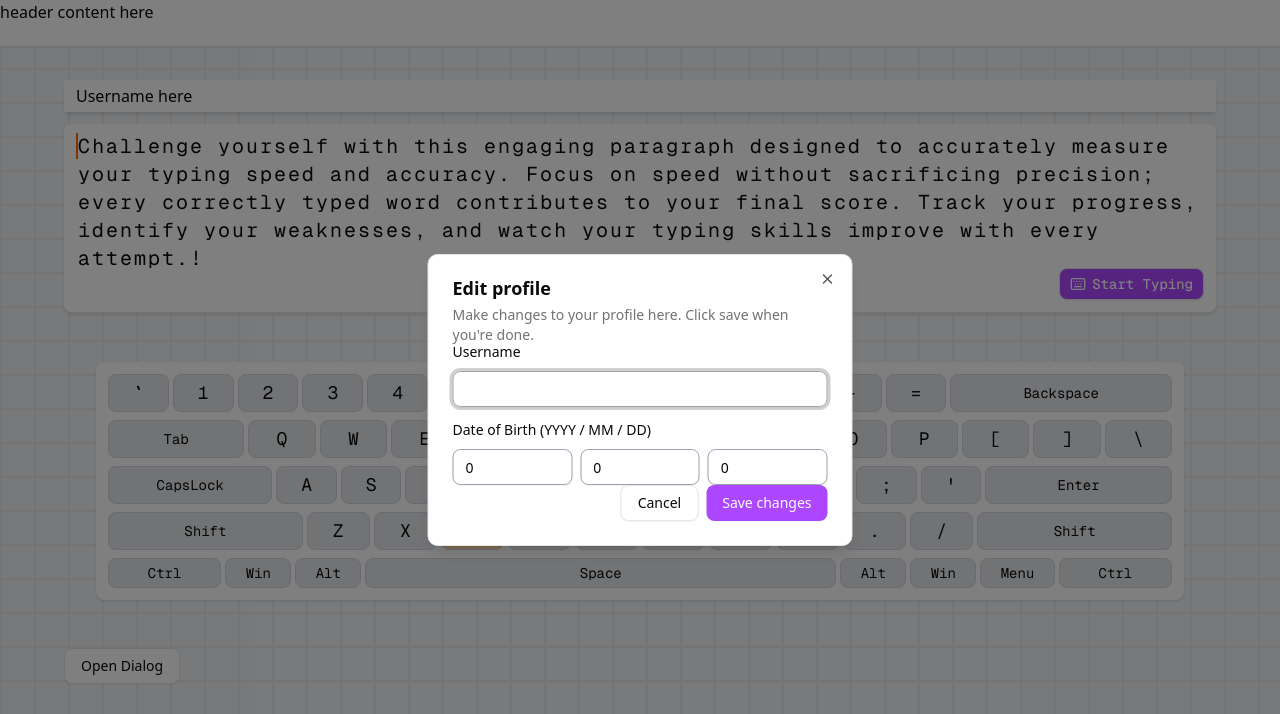
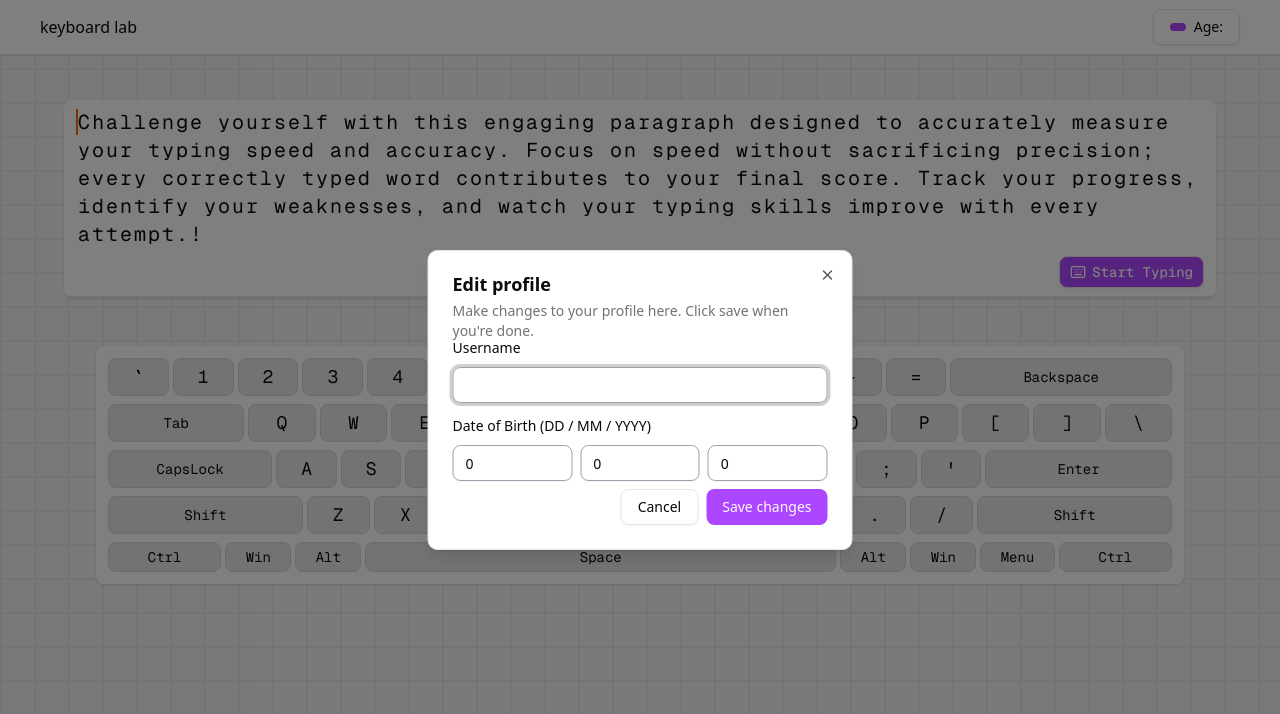
Before and after one commit to Umar-Farooq-5757/Mini-Projects, a Next.js app in the folder Keyboard Lab/: page / in a window 1280 px wide. Shown: the top 714 px of the page. Built offline with nearby package versions, Linux system fonts and the light colour scheme.

Commit message:
keyboard lab: reverting back

```diff
--- a/Keyboard Lab/app/page.js
+++ b/Keyboard Lab/app/page.js
@@ -3,8 +3,6 @@ import Keyboard from "@/components/Keyboard";
 import { useAppContext } from "@/contexts/AppContext";
 import { useCallback, useEffect, useRef, useState } from "react";
 import useClickSound from "../hooks/useClickSound.js";
-import InfoBar from "@/components/InfoBar.js";
-import { UserInfo } from "@/components/modals/UserInfo.js";
 import { KeyboardIcon } from "lucide-react";
 import { Button } from "@/components/ui/button.jsx";
 
@@ -60,17 +58,16 @@ export default function Home() {
   };
 
   return (
-    <div className="py-8 px-2 sm:px-8 md:px-12 xl:px-16 bg-transparent min-h-[calc(100vh-3rem)]">
-      <InfoBar />
+    <div className="py-8 px-2 sm:px-8 md:px-12 xl:px-16 bg-transparent min-h-[calc(100vh-56px)]">
       <div className="font-mono text-[17px] sm:text-xl">
-        <div className="my-3 border-b-2 pb-10 bg-white rounded-md px-3 py-2 shadow-sm relative">
+        <div className="my-3 border-b-2 pb-12 bg-white rounded-md px-3 py-2 shadow-sm relative">
           {RenderText()}
           <Button
           onClick={handleClick}
             variant="outline"
             size="sm"
             className={
-              "absolute right-3 bottom-3 bg-purple-500 text-white cursor-pointer"
+              "absolute right-3 bottom-2 bg-purple-500 text-white cursor-pointer"
             }
           >
             <KeyboardIcon /> Start Typing
@@ -95,7 +92,6 @@ export default function Home() {
         autoCapitalize="off"
         spellCheck="false"
       />
-      <UserInfo />
     </div>
   );
 }
--- a/Keyboard Lab/components/Header.js
+++ b/Keyboard Lab/components/Header.js
@@ -1,8 +1,11 @@
+import { UserInfo } from "./modals/UserInfo";
+
 export default function Header() {
 
   return (
-    <header className="border-b-2 h-12 bg-white">
-      header content here
+    <header className="border-b-2 h-14 bg-white flex justify-between items-center px-10 py-5">
+      <h1>keyboard lab</h1>
+      <UserInfo/>
     </header>
   )
 }
--- a/Keyboard Lab/components/InfoBar.js
+++ /dev/null
@@ -1,9 +0,0 @@
-import React from 'react'
-
-export default function InfoBar() {
-  return (
-    <div className='bg-white shadow-md py-1 px-3'>
-      <h2>Username here</h2>
-    </div>
-  )
-}
--- a/Keyboard Lab/components/modals/UserInfo.js
+++ b/Keyboard Lab/components/modals/UserInfo.js
@@ -14,25 +14,32 @@ import { Input } from "@/components/ui/input";
 import { Label } from "@/components/ui/label";
 import { useAppContext } from "@/contexts/AppContext";
 import calculateAge from "@/utils/calculateAge";
-import { useState } from "react";
+import { useEffect, useState } from "react";
 const toNumOrZero = (value) => (value ? Number(value) : 0);
 export function UserInfo() {
   const { info, setInfo } = useAppContext();
   const [username, setUsername] = useState("");
-  const [years, setYears] = useState(0);
-  const [months, setMonths] = useState(0);
-  const [days, setDays] = useState(0);
+  const [year, setyear] = useState(0);
+  const [month, setmonth] = useState(0);
+  const [day, setday] = useState(0);
   const [isOpen, setIsOpen] = useState(Object.keys(info || {}).length == 0);
   const [isWarning, setIsWarning] = useState(false);
   // console.log(useAge(new Date("2008-08-21")));
+  useEffect(() => {
+    setUsername(info?.username || "");
+    setyear(info?.dob?.year || 0);
+    setmonth(info?.dob?.month || 0);
+    setday(info?.dob?.day || 0);
+  }, [info]);
+
   const isFormValid = () => {
-    return username.trim() !== "" && years > 0 && months > 0 && days > 0;
+    return username.trim() !== "" && year > 0 && month > 0 && day > 0;
   };
   const handleSubmit = (e) => {
     e.preventDefault();
     if (isFormValid()) {
       setIsWarning(false);
-      const dob = calculateAge(new Date(`${years}-${months}-${days}`));
+      const dob = { year, month, day };
       const userInfo = { username: username.trim(), dob };
       localStorage.setItem("userinfo", JSON.stringify(userInfo));
       setInfo(userInfo);
@@ -42,18 +49,51 @@ export function UserInfo() {
     }
   };
   const handleCancel = () => {
-    if (!username || !years || !months || !days) {
+    if (!username || !year || !month || !day) {
       setIsWarning(true);
     } else {
       setIsOpen(false);
     }
   };
-
-  console.log(info?.username);
+  const getInitials = (fullName) => {
+    if (
+      !fullName ||
+      typeof fullName !== "string" ||
+      fullName.trim().length == 0
+    ) {
+      return "";
+    }
+    const nameParts = fullName
+      .trim()
+      .split(/\s+/)
+      .filter((part) => part.length > 0);
+    const initials = nameParts.map((part) => part.charAt(0));
+    return initials.join("").toUpperCase();
+  };
+  // const [userAge, setUserAge] = useState("");
+  // useEffect(() => {
+  //   const age = calculateAge(
+  //     new Date(
+  //       `${info?.dob?.year || 0}-${info?.dob?.month || 0}-${
+  //         info?.dob?.day || 0
+  //       }`
+  //     )
+  //   );
+  //   setUserAge(age);
+  // }, [info]);
+  // console.log(year);
   return (
-    <Dialog open={isOpen} onOpenChange={setIsOpen}>
+    <Dialog open={isOpen}>
       <DialogTrigger asChild>
-        <Button variant="outline">Open Dialog</Button>
+        <Button variant="outline" onClick={() => setIsOpen(true)}>
+          <div className="bg-purple-500 text-white py-1 px-2 rounded-full">
+            {getInitials(username)}
+          </div>
+          <div>
+            <p>{username}</p>
+            <p>Age: </p>
+          </div>
+        </Button>
       </DialogTrigger>
       <DialogContent className="sm:max-w-[425px]">
         <form onSubmit={handleSubmit}>
@@ -76,31 +116,31 @@ export function UserInfo() {
               />
             </div>
             <div className="grid gap-3">
-              <Label htmlFor="year">Date of Birth (YYYY / MM / DD)</Label>
+              <Label htmlFor="year">Date of Birth (DD / MM / YYYY)</Label>
               <div className="flex gap-2">
                 <Input
                   className={"border border-gray-400"}
                   type="number"
                   id="day"
                   name="day"
-                  value={days}
-                  onChange={(e) => setDays(toNumOrZero(e.target.value))}
+                  value={day}
+                  onChange={(e) => setday(toNumOrZero(e.target.value))}
                 />
                 <Input
                   className={"border border-gray-400"}
                   type="number"
                   id="month"
                   name="month"
-                  value={months}
-                  onChange={(e) => setMonths(toNumOrZero(e.target.value))}
+                  value={month}
+                  onChange={(e) => setmonth(toNumOrZero(e.target.value))}
                 />
                 <Input
                   className={"border border-gray-400"}
                   type="number"
                   id="year"
                   name="year"
-                  value={years}
-                  onChange={(e) => setYears(toNumOrZero(e.target.value))}
+                  value={year}
+                  onChange={(e) => setyear(toNumOrZero(e.target.value))}
                 />
               </div>
             </div>
@@ -108,7 +148,7 @@ export function UserInfo() {
           {isWarning && (
             <p className="text-red-500 text-xs my-0">Please fill all fields</p>
           )}
-          <DialogFooter>
+          <DialogFooter className="mt-2">
             <DialogClose asChild>
               <Button onClick={handleCancel} variant="outline">
                 Cancel
--- a/Keyboard Lab/contexts/AppContext.js
+++ b/Keyboard Lab/contexts/AppContext.js
@@ -21,12 +21,14 @@ export function AppProvider({ children }) {
   useEffect(() => {
     if (typeof window !== "undefined") {
       try {
-        setInfo(JSON.parse(localStorage.getItem("userinfo")) || {});
+        const storedInfo = localStorage.getItem("userinfo")
+        setInfo(JSON.parse(storedInfo) || {});
       } catch (e) {
         console.error("Could not parse user info from localStorage", e);
       }
     }
   }, []);
+
   useEffect(() => {
     const storedTheme = localStorage.getItem("theme") || "theme-light";
     setTheme(storedTheme);
@@ -45,7 +47,7 @@ export function AppProvider({ children }) {
       info,
       setInfo,
     }),
-    [user, theme]
+    [user, theme, targetText, setTargetText, info, setInfo]
   );
   return (
     <AppContext.Provider value={contextValue}>{children}</AppContext.Provider>
```
